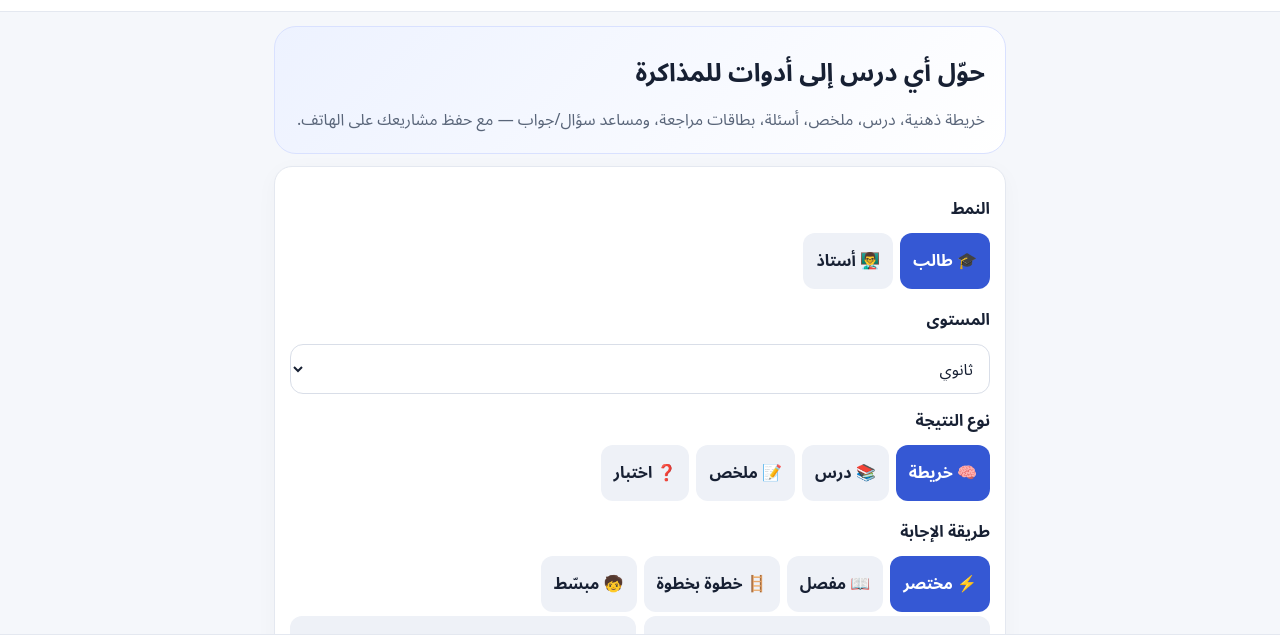
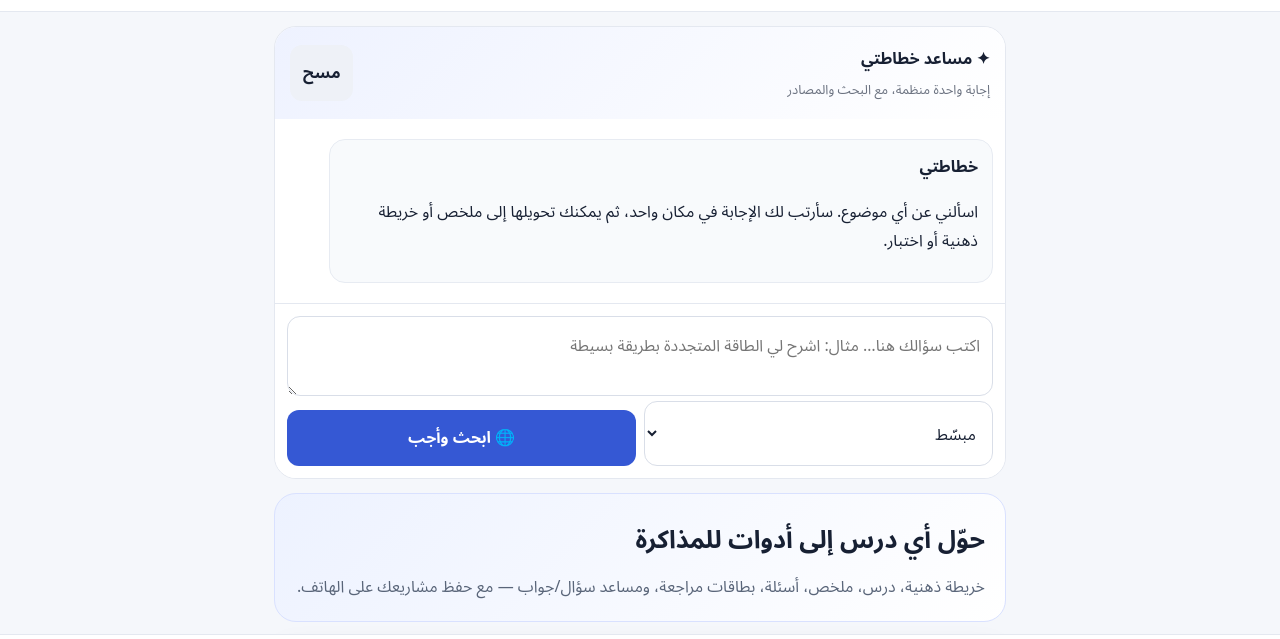
Before and after one commit to bnkait2-bot/khatati-v7, a plain HTML site: page app/src/main/assets/index.html in a window 1280 px wide. Shown: the part 95-734 px from the top of the page. Drawn offline with Linux system fonts and the light colour scheme.

Commit message:
Add unified modern ChatGPT-style study workspace

```diff
--- a/app/src/main/assets/index.html
+++ b/app/src/main/assets/index.html
@@ -20,11 +20,15 @@ nav{position:fixed;bottom:0;left:0;right:0;background:#fff;border-top:1px solid
 .project{display:flex;gap:8px;align-items:center;justify-content:space-between;border-bottom:1px solid var(--line);padding:12px 0}.project:last-child{border-bottom:0}
 .progress{height:9px;background:#e9edf5;border-radius:99px;overflow:hidden}.progress>i{display:block;height:100%;background:var(--primary);width:0}
 .big{font-size:31px;font-weight:900}.center{text-align:center}.hidden{display:none!important}.toast{position:fixed;bottom:75px;left:15px;right:15px;background:#172033;color:#fff;padding:12px 15px;border-radius:13px;text-align:center;z-index:50}
-</style>
+.chat-shell{background:#fff;border:1px solid var(--line);border-radius:22px;overflow:hidden;margin-bottom:14px}.chat-head{padding:15px;display:flex;justify-content:space-between;align-items:center;background:linear-gradient(135deg,#eef2ff,#fff)}.chat-messages{padding:12px;min-height:120px;max-height:55vh;overflow:auto}.msg{padding:12px 14px;border-radius:16px;margin:8px 0;line-height:1.8}.msg.user{background:#eef2ff;margin-right:12%}.msg.assistant{background:#f8fafc;border:1px solid #e7ebf2;margin-left:6%}.msg a{word-break:break-word}.chat-compose{padding:12px;border-top:1px solid var(--line);background:#fff}.chat-compose textarea{min-height:80px}.source{font-size:12px;padding:8px;border-top:1px dashed var(--line)}.thinking{opacity:.7}</style>
 </head>
 <body>
 <header><div class="brand">✦ خطاطتي</div><div class="sub">مساعد دراسي شامل • يعمل محليًا بدون API مدفوع</div></header>
-<main>
+<main><div id="chatShell" class="chat-shell">
+<div class="chat-head"><div><b>✦ مساعد خطاطتي</b><div class="muted">إجابة واحدة منظمة، مع البحث والمصادر</div></div><button onclick="clearChat()">مسح</button></div>
+<div id="chatMessages" class="chat-messages"><div class="msg assistant"><b>خطاطتي</b><p>اسألني عن أي موضوع. سأرتب لك الإجابة في مكان واحد، ثم يمكنك تحويلها إلى ملخص أو خريطة ذهنية أو اختبار.</p></div></div>
+<div class="chat-compose"><textarea id="chatInput" placeholder="اكتب سؤالك هنا… مثال: اشرح لي الطاقة المتجددة بطريقة بسيطة"></textarea><div class="row"><select id="answerStyle"><option>مبسّط</option><option>مختصر</option><option>مفصل</option><option>خطوة بخطوة</option><option>جامعي</option></select><button class="primary" onclick="chatSearch()">🌐 ابحث وأجب</button></div></div>
+</div>
 <section id="home" class="screen active">
 <div class="hero"><h1>حوّل أي درس إلى أدوات للمذاكرة</h1><p>خريطة ذهنية، درس، ملخص، أسئلة، بطاقات مراجعة، ومساعد سؤال/جواب — مع حفظ مشاريعك على الهاتف.</p></div>
 <div class="card">
```
